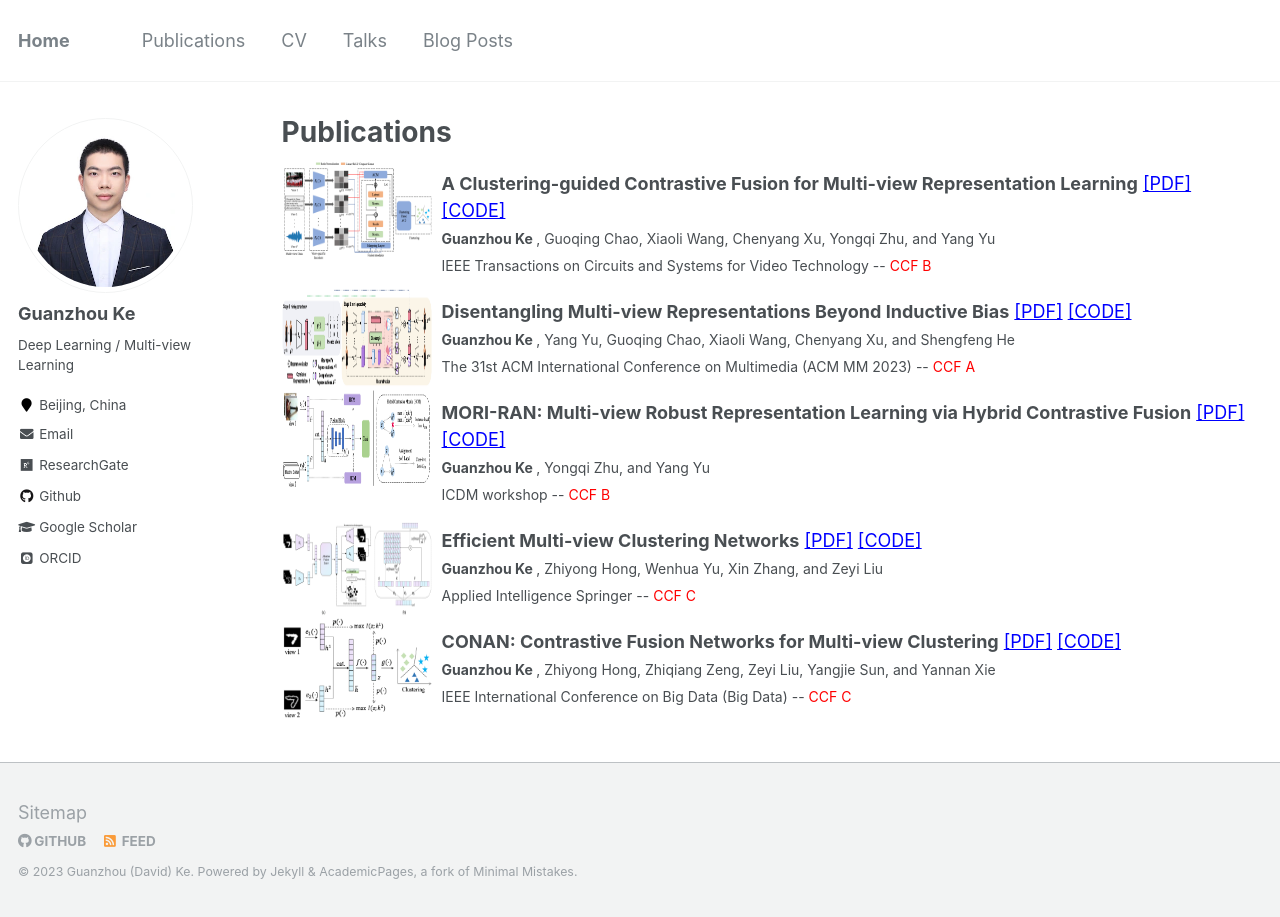
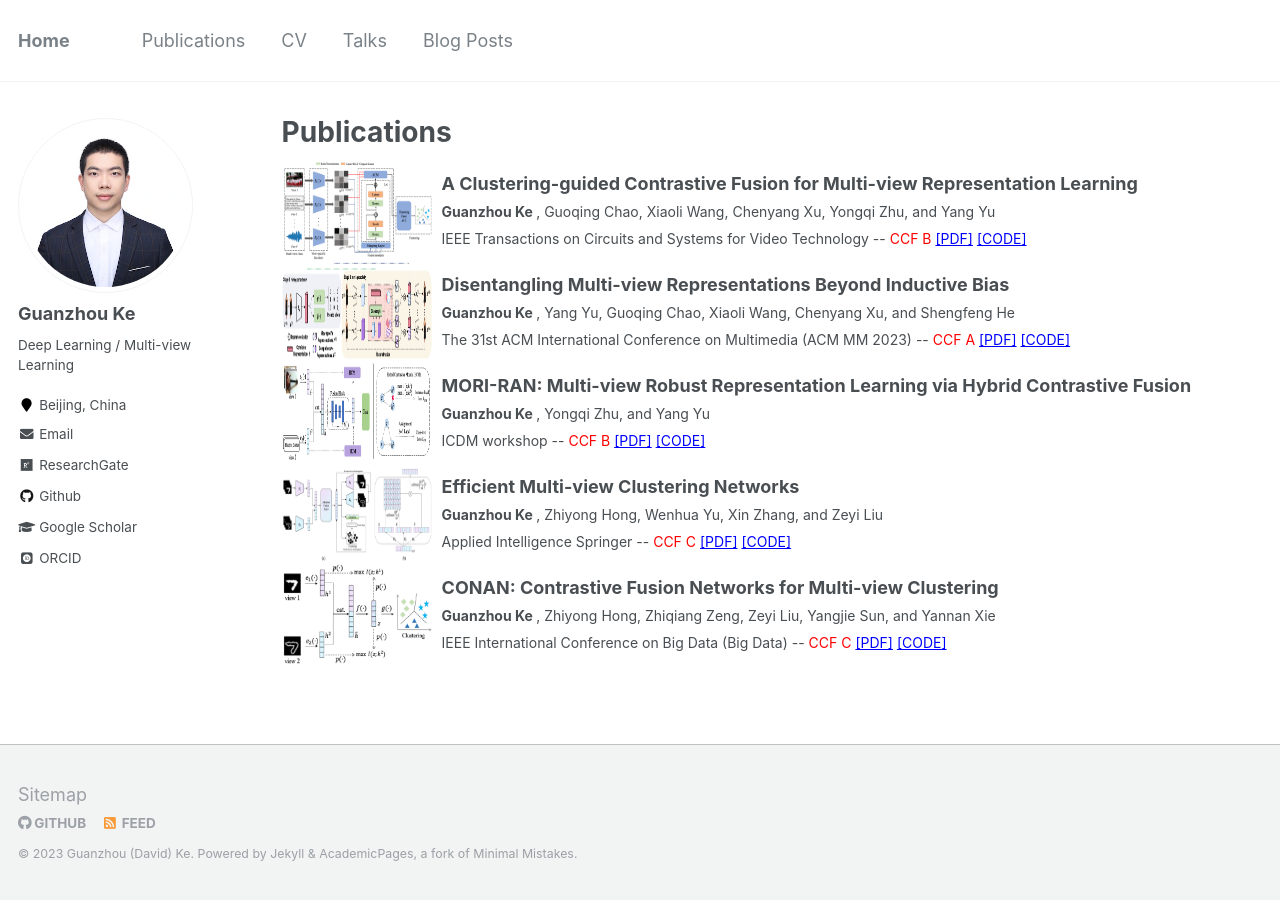
Before and after one commit to Guanzhou-Ke/guanzhou-ke.github.io, a Jekyll site: the page built from _pages/publications.md, in a window 1280 px wide. Built offline with Jekyll 4.4.1, drawn with Linux system fonts in a browser that asks for light colours; some web fonts are replaced.

Commit message:
update pubs style

```diff
--- a/_includes/publications-simple.html
+++ b/_includes/publications-simple.html
@@ -17,63 +17,10 @@
   <div class="list__item">
     <img src="{{ post.arch }}" class="left">
     <div class="right">
-      <b>{{ post.title }}</b> <a href="{{ post.pdf }}" style="color: blue;">[PDF]</a> <a href="{{ post.code }}" style="color: blue;">[CODE]</a>
+      <b>{{ post.title }}</b>
       <br> <text class="small-text"> {{ post.authors }}</text>
-      <br> <text class="small-text"> {{ post.pubinfo }} -- <text style="color: red;"> {{ post.rank }} </text> </text>
+      <br> <text class="small-text"> {{ post.pubinfo }} -- <text style="color: red;"> {{ post.rank }} </text> <a href="{{ post.pdf }}" style="color: blue;">[PDF]</a> <a href="{{ post.code }}" style="color: blue;">[CODE]</a>  </text>
     </div>
   </div>
 
-  <!-- <article class="archive__item" itemscope itemtype="http://schema.org/CreativeWork">
-    {% if include.type == "grid" and teaser %}
-      <div class="archive__item-teaser">
-        <img src=
-          {% if teaser contains "://" %}
-            "{{ teaser }}"
-          {% else %}
-            "{{ teaser | prepend: "/images/" | prepend: base_path }}"
-          {% endif %}
-          alt="">
-      </div>
-    {% endif %}
-
-    <h3 class="archive__item-title" itemprop="headline">
-      {% if post.link %}
-        <a href="{{ post.link }}">{{ title }}</a> <a href="{{ base_path }}{{ post.url }}" rel="permalink"><i class="fa fa-link" aria-hidden="true" title="permalink"></i><span class="sr-only">Permalink</span></a>
-      {% else %}
-        <a href="{{ base_path }}{{ post.url }}" rel="permalink">{{ title }}</a>
-      {% endif %}
-      {% if post.codeurl %}
-        <a href="{{ post.codeurl }}" style="color: red;">[CODE]</a>
-      {% endif %}
-    </h3>
-
-    {% if post.read_time %}
-      <p class="page__meta"><i class="fa fa-clock-o" aria-hidden="true"></i> {% include read-time.html %}</p>
-    {% endif %}
-
-    {% if post.excerpt and site.read_more != 'enabled' %}
-    <p class="archive__item-excerpt" itemprop="description">{{ post.excerpt | markdownify }}</p>
-    {% elsif post.excerpt and site.read_more == 'enabled' %}
-    <p class="archive__item-excerpt" itemprop="description"><p>{{ post.excerpt | markdownify | remove: '<p>' | remove: '</p>' }}<strong><a href="{{ base_path }}{{ post.url }}" rel="permalink"> Read more</a></strong></p></p>
-    {% endif %}
-
-        {% if post.collection == 'teaching' %}
-          <p> {{ post.type }}, <i>{{ post.venue }}</i>, {{ post.date | default: "1900-01-01" | date: "%Y" }} </p>
-        {% elsif post.collection == 'publications' %}
-          <p>Published in <i>{{ post.venue }}</i>, {{ post.date | default: "1900-01-01" | date: "%Y" }} </p>
-          {% elsif post.date %}
-         <p class="page__date"><strong><i class="fa fa-fw fa-calendar" aria-hidden="true"></i> {{ site.data.ui-text[site.locale].date_label | default: "Published:" }}</strong> <time datetime="{{ post.date | default: "1900-01-01" | date_to_xmlschema }}">{{ post.date | default: "1900-01-01" | date: "%B %d, %Y" }}</time></p>
-        {% endif %}
-
-
-
-    {% if post.citation and post.paperurl %}
-      <p>Recommended citation: {{ post.citation }} <a href="{{ post.paperurl }}"><u>{{ post.paperurl }}</u></a></p>
-    {% elsif post.citation %}
-      <p>Recommended citation: {{ post.citation }} </p>
-    {% elsif post.paperurl %}
-      <p>Download <a href=" {{ post.paperurl }} "><u>here</u></a></p>
-    {% endif %}
-
-  </article> -->
 </div>
```
